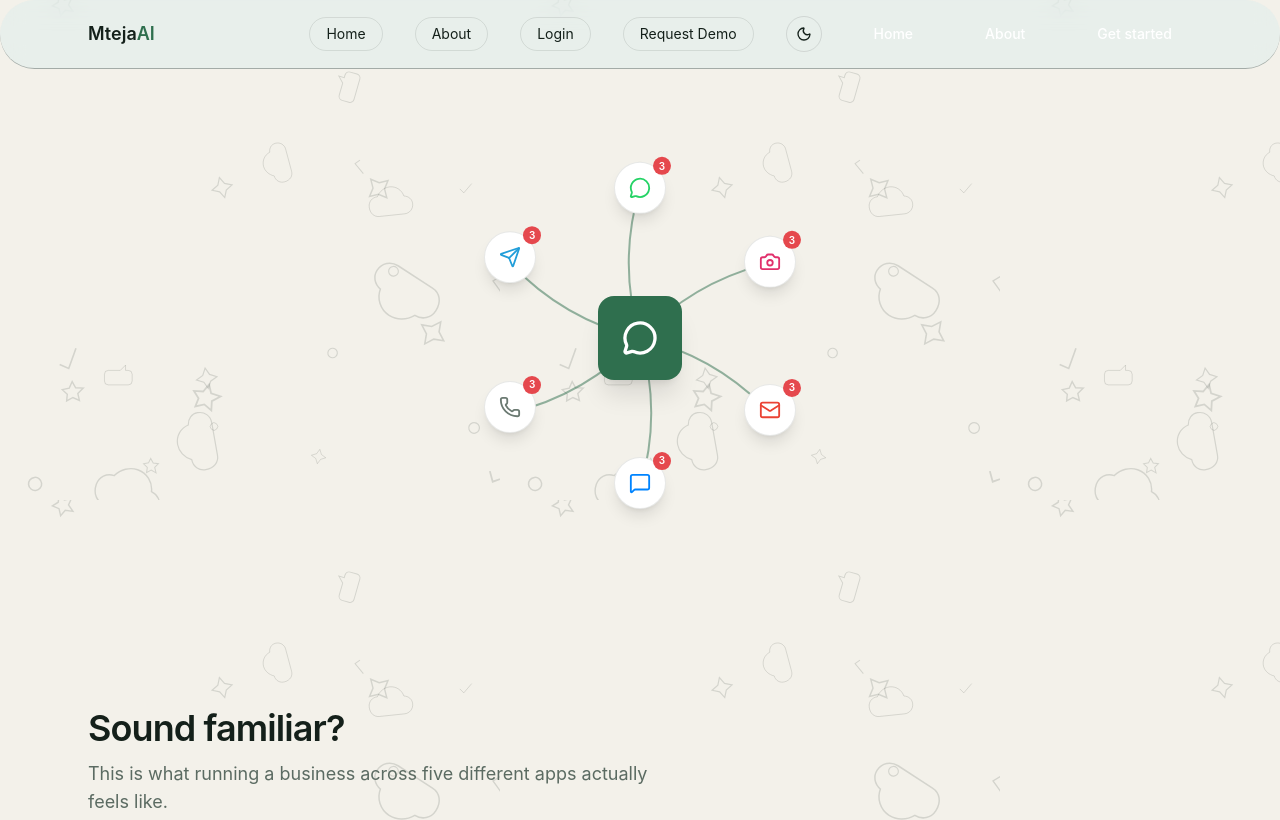
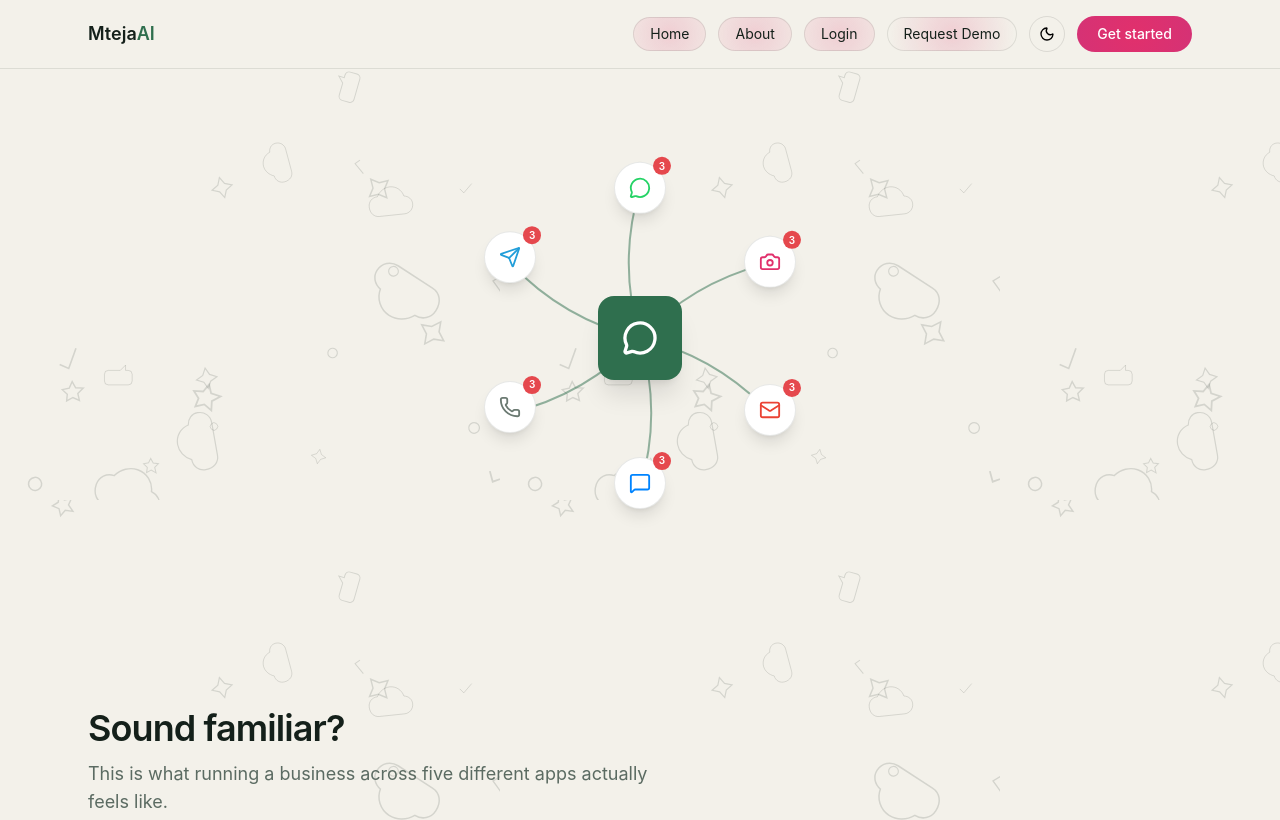
Before and after one commit to willy7890/Mteja-AI, a React app in the folder frontend/: page / in a window 1280 px wide. Shown: the top 820 px of the page. Built offline with nearby package versions, Linux system fonts and the light colour scheme; the HTML template or start-up script is replaced by a standard one.

Commit message:
feat:adding some features and remove duplicate buttons

```diff
--- a/frontend/src/component/Navbar.jsx
+++ b/frontend/src/component/Navbar.jsx
@@ -2,9 +2,45 @@ import { useState, useRef } from 'react';
 import { Menu, X } from 'lucide-react';
 import ThemeToggle from './ThemeToggle';
 
+// A single nav pill that tracks the mouse itself via its own ref — because
+// this is a separate component instance per link, each one gets its own
+// private ref automatically. No shared array of refs needed.
+function NavPill({ href, children, t, dark, onClick }) {
+  const ref = useRef(null);
+
+  const glow = dark
+    ? 'radial-gradient(90px circle at var(--x) var(--y), rgba(255,93,162,0.35), transparent 70%)'
+    : 'radial-gradient(90px circle at var(--x) var(--y), rgba(225,48,108,0.18), transparent 70%)';
+
+  function handleMouseMove(e) {
+    const rect = ref.current.getBoundingClientRect();
+    ref.current.style.setProperty('--x', `${e.clientX - rect.left}px`);
+    ref.current.style.setProperty('--y', `${e.clientY - rect.top}px`);
+  }
+
+  return (
+    <a
+      ref={ref}
+      href={href}
+      onClick={onClick}
+      onMouseMove={handleMouseMove}
+      className="px-4 py-1.5 rounded-full text-sm transition-colors duration-150"
+      style={{
+        border: `1px solid ${t.border}`,
+        color: t.text,
+        backgroundImage: glow,
+        '--x': '50%',
+        '--y': '50%',
+      }}
+    >
+      {children}
+    </a>
+  );
+}
+
 function Navbar({ t, dark, setDark }) {
   const [isOpen, setIsOpen] = useState(false);
-  const btnRef = useRef(null);
+  const ctaRef = useRef(null);
 
   const Navlinks = [
     { name: 'Home', href: '#HomePage' },
@@ -13,56 +49,40 @@ function Navbar({ t, dark, setDark }) {
     { name: 'Request Demo', href: '#DemoPage' },
   ];
 
-  const hoverGradient = dark
+  const ctaGradient = dark
     ? 'radial-gradient(160px circle at var(--x) var(--y), #ff5da2, #4FD1C5)'
     : 'radial-gradient(160px circle at var(--x) var(--y), #e1306c, #c13584)';
 
-  function handleMouseMove(e) {
-    const rect = btnRef.current.getBoundingClientRect();
-    const x = e.clientX - rect.left;
-    const y = e.clientY - rect.top;
-    btnRef.current.style.setProperty('--x', `${x}px`);
-    btnRef.current.style.setProperty('--y', `${y}px`);
+  function handleCtaMove(e) {
+    const rect = ctaRef.current.getBoundingClientRect();
+    ctaRef.current.style.setProperty('--x', `${e.clientX - rect.left}px`);
+    ctaRef.current.style.setProperty('--y', `${e.clientY - rect.top}px`);
   }
 
   return (
     <nav
-      className="fixed top-0 w-full z-50 backdrop-blur-md border-b transition-colors duration-300 rounded-full "
-      style={{
-        background: dark ? 'rgba(6, 66, 185, 0.45)' : 'rgba(219, 236, 236, 0.47)',
-        borderColor: dark ? 'rgba(23, 23, 26, 0.12)' : 'rgba(134, 143, 138, 0.7)',}}>
+      className="fixed top-0 w-full z-50 backdrop-blur-md border-b"
+      style={{ background: t.bg, borderColor: t.border }}
+    >
       <div className="max-w-6xl mx-auto px-6 py-4 flex justify-between items-center">
         <span className="text-lg font-semibold" style={{ color: t.text }}>
           Mteja<span style={{ color: t.accent }}>AI</span>
         </span>
 
-        <div className="hidden md:flex items-center gap-8 text-sm" style={{ color: t.text }}>
-      {Navlinks.map((link) => (
-        <a
-          key={link.name}
-          href={link.href}
-          className="px-4 py-1.5 rounded-full text-sm transition-colors hover:opacity-80"
-          style={{ border: `1px solid ${t.border}`, color: t.text }}> {link.name}
-        </a>
-  ))}
-  <ThemeToggle dark={dark} setDark={setDark} />
-        <button ref={btnRef}
-            onMouseMove={handleMouseMove}
+        <div className="hidden md:flex items-center gap-3 text-sm">
+          {Navlinks.map((link) => (
+            <NavPill key={link.name} href={link.href} t={t} dark={dark}>
+              {link.name}
+            </NavPill>
+          ))}
+
+          <ThemeToggle dark={dark} setDark={setDark} />
+
+          <button
+            ref={ctaRef}
+            onMouseMove={handleCtaMove}
             className="px-5 py-2 rounded-full font-medium text-white transition-[background] duration-150"
-            style={{ background: hoverGradient }}>
-              Home
-        </button>
-          <button ref={btnRef}
-              onMouseMove={handleMouseMove}
-              className="px-5 py-2 rounded-full font-medium text-white transition-[background] duration-150"
-              style={{ background: hoverGradient }}>
-                About
-          </button>
-          <button
-            ref={btnRef}
-            onMouseMove={handleMouseMove}
-            className="px-5 py-2 rounded-full font-medium text-white transition-[background] duration-150"
-            style={{ background: hoverGradient }}
+            style={{ background: ctaGradient, '--x': '50%', '--y': '50%' }}
           >
             Get started
           </button>
@@ -80,18 +100,13 @@ function Navbar({ t, dark, setDark }) {
 
       {isOpen && (
         <div
-          className="md:hidden px-6 pb-5 flex flex-col gap-4 text-sm"
+          className="md:hidden px-6 pb-5 flex flex-col gap-3 text-sm"
           style={{ background: t.bg, color: t.text }}
         >
           {Navlinks.map((link) => (
-          <a
-            key={link.name}
-            href={link.href}
-            onClick={() => setIsOpen(false)}
-            className="px-4 py-1.5 rounded-full text-sm transition-colors hover:opacity-80"
-            style={{ border: `1px solid ${t.border}`, color: t.text }}>
-            {link.name}
-          </a>
+            <NavPill key={link.name} href={link.href} t={t} dark={dark} onClick={() => setIsOpen(false)}>
+              {link.name}
+            </NavPill>
           ))}
         </div>
       )}
```
